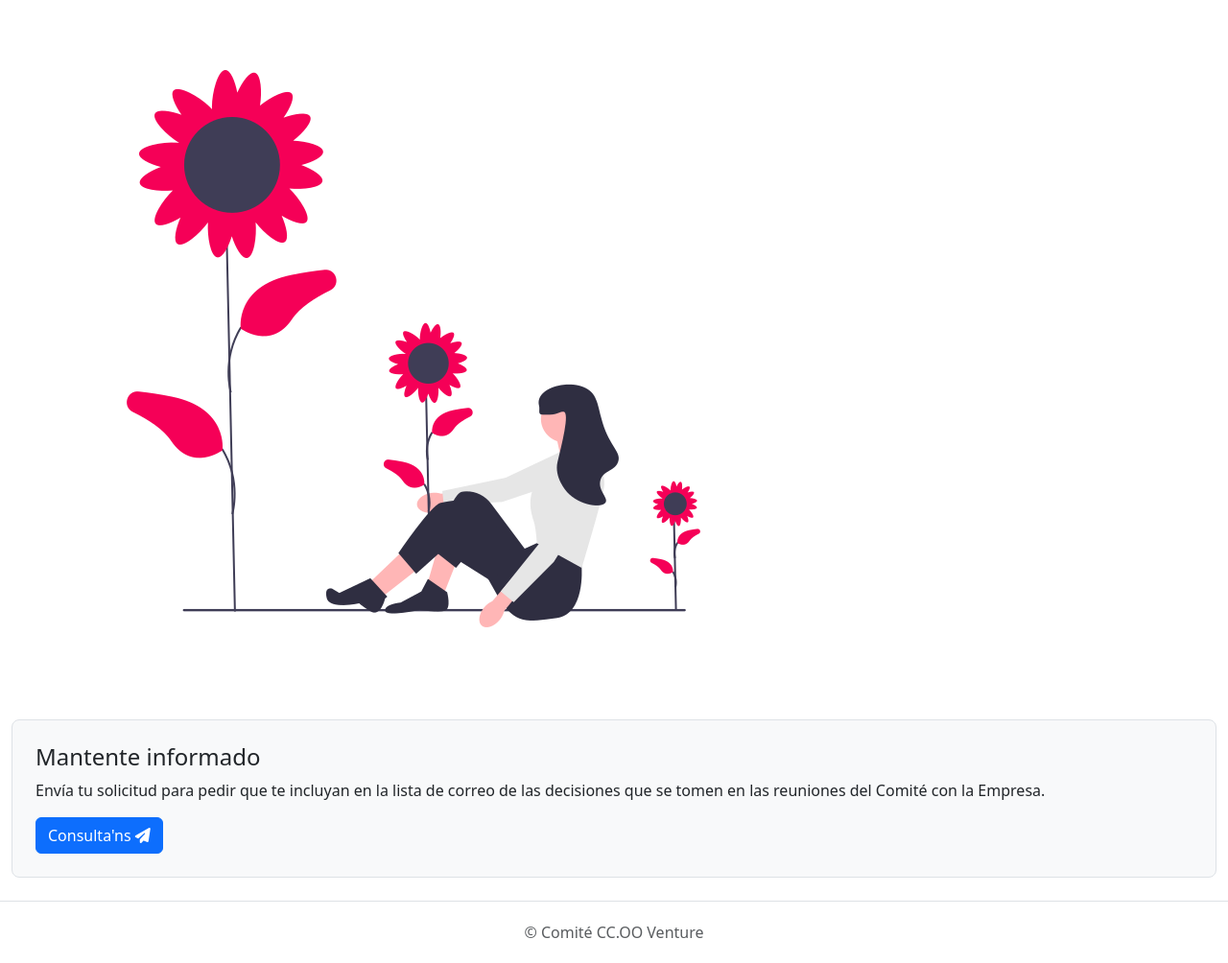
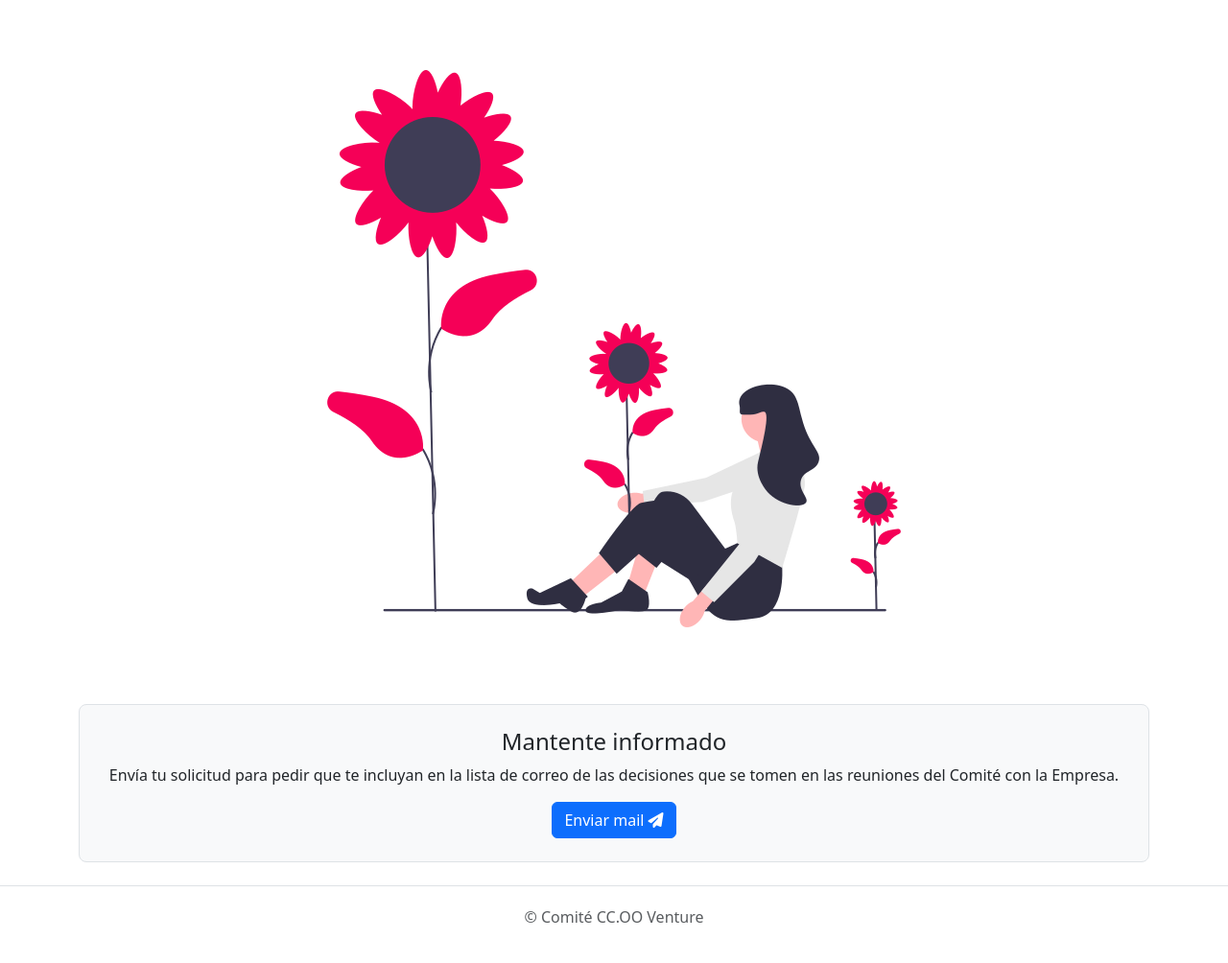
Before and after one commit to gregoriofranco/comiteccoo.github.io, a plain HTML site: page index.html in a window 1280 px wide. Shown: the part 63-1067 px from the top of the page at 96% size. Drawn offline with nearby package versions, Linux system fonts and the light colour scheme.

Commit message:
ajustes home

```diff
--- a/index.html
+++ b/index.html
@@ -42,14 +42,18 @@
 
   <!-- end Navbar -->
 
+    <div class="container text-center">
 
-  <div class="container-fluid">
+        <div class="col-sm-12">
           <img src="img/undraw_Blooming_re_2kc4.png" alt="" class="img-fluid">
-      <div class="col-12 mt-3 p-4 bg-light border rounded-3">
+        </div>
+
+        <div class="col-sm-12 p-4 bg-light border rounded-3">
             <h4>Mantente informado</h4>
             <p>Envía tu solicitud para pedir que te incluyan en la lista de correo de las decisiones que se tomen en las reuniones del Comité con la Empresa.</p>
-                    <a href="mailto:comite.ccoo.venture.spain@gmail.com" class="btn btn-primary" type="button">Consulta'ns <i class="fa-solid fa-paper-plane"></i></a>
+            <a href="mailto:comite.ccoo.venture.spain@gmail.com" class="btn btn-primary" type="button">Enviar mail <i class="fa-solid fa-paper-plane"></i></a>
         </div>
+
     </div>
 
     <footer class="pt-3 mt-4 text-muted border-top text-center">
```
Lines whose indentation alone changed are shown as unchanged.
